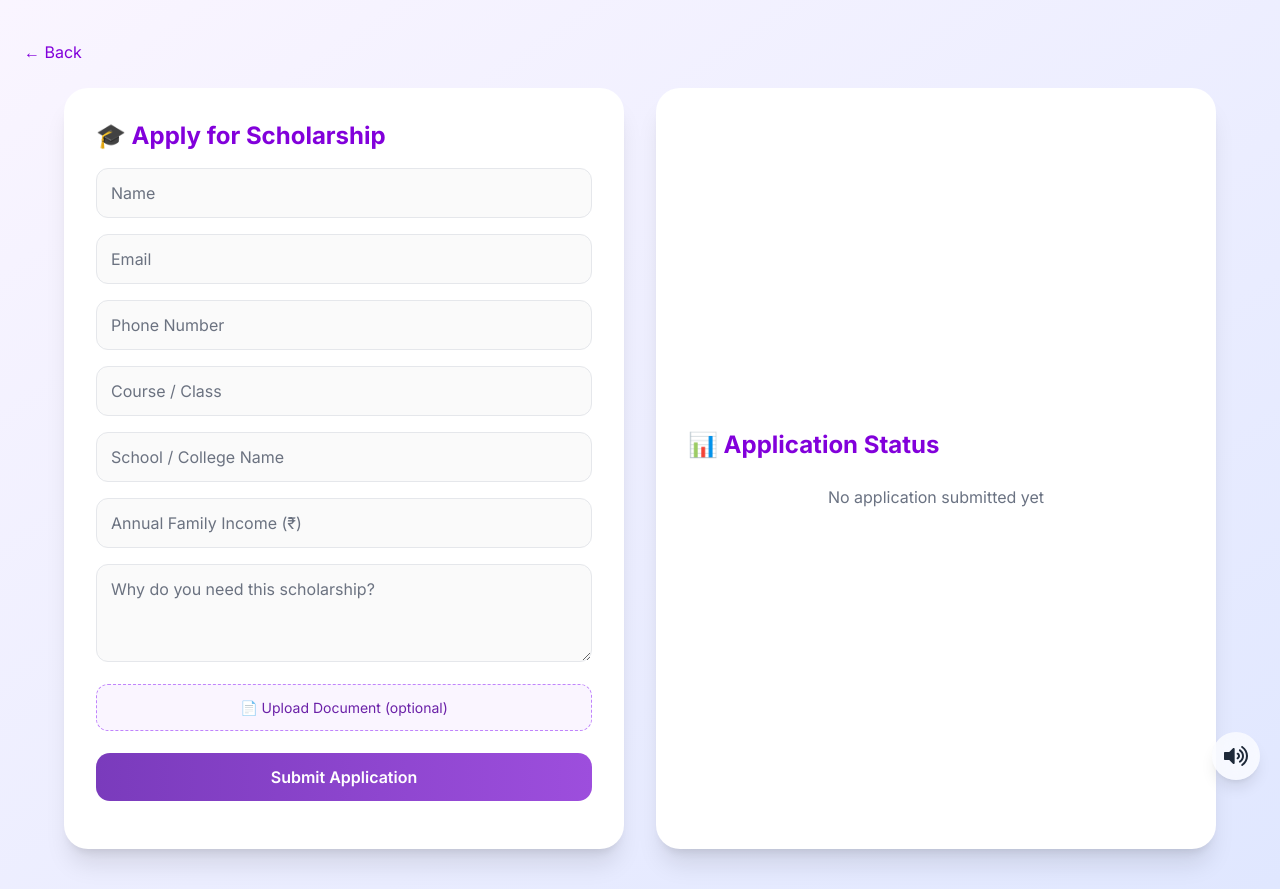
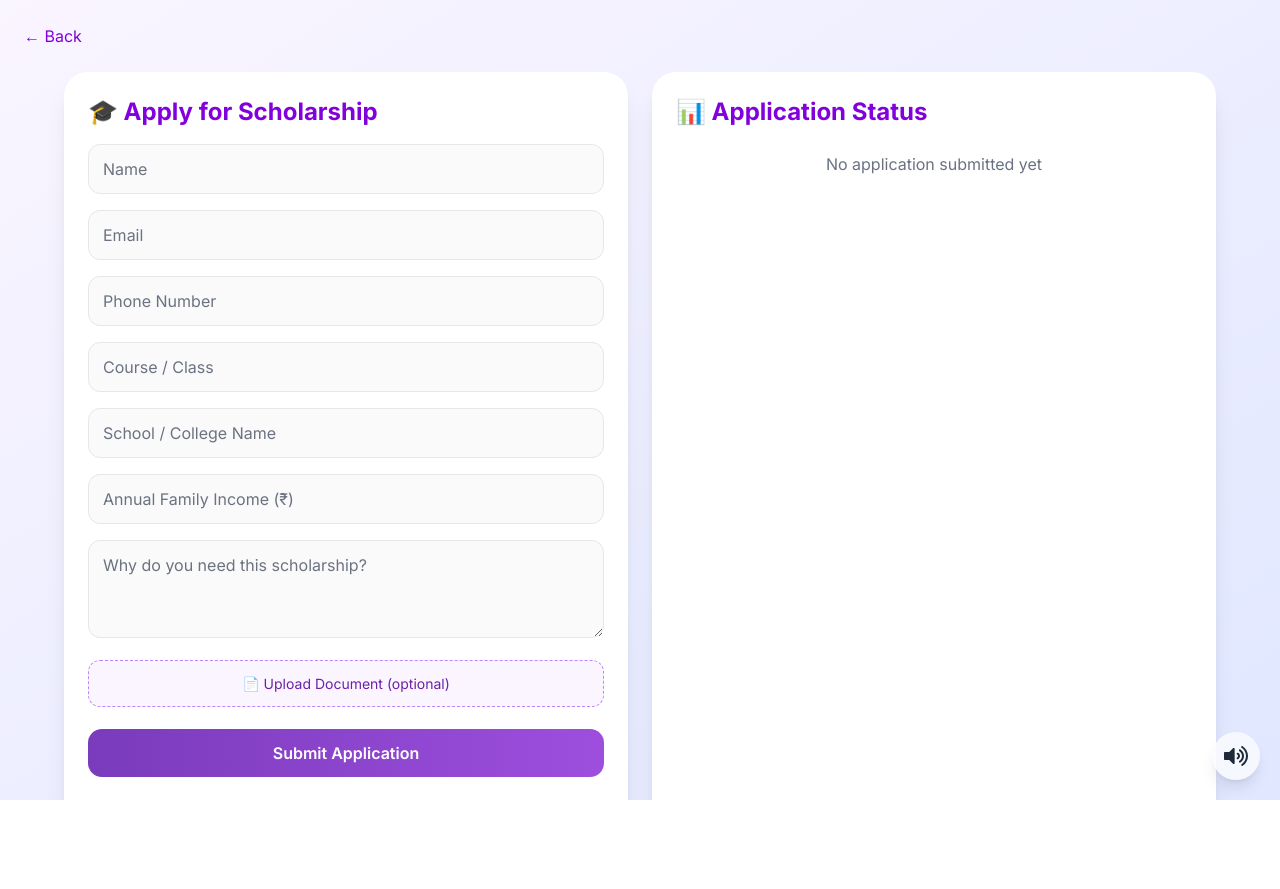
Before and after one commit to PathakAnshika/ShivTempleWebsite, a Next.js app: page /scholarship/apply in a window 1280 px wide. After the commit the page ends 800 px from the top, so only its background shows below. Built offline with nearby package versions, Linux system fonts and the light colour scheme.

Commit message:
Upgrade Next.js to fix security vulnerability

```diff
--- a/app/scholarship/apply/page.jsx
+++ b/app/scholarship/apply/page.jsx
@@ -43,7 +43,7 @@ export default function ApplyPage() {
   };
 
   return (
-    <section className="min-h-screen bg-gradient-to-br from-purple-50 to-indigo-100 px-6 py-10">
+   <section className="h-screen overflow-hidden bg-gradient-to-br from-purple-50 to-indigo-100 px-6 py-6">
 
       {/* BACK BUTTON */}
       <button
@@ -53,10 +53,10 @@ export default function ApplyPage() {
         ← Back
       </button>
 
-      <div className="max-w-6xl mx-auto grid md:grid-cols-2 gap-8">
+   <div className="max-w-6xl mx-auto grid md:grid-cols-2 gap-6 h-full">
 
         {/* ================= LEFT: FORM ================= */}
-        <div className="bg-white rounded-3xl shadow-xl p-6 md:p-8">
+      <div className="bg-white rounded-3xl shadow-xl p-6 h-full overflow-hidden">
           <h2 className="text-2xl font-bold text-purple-700 mb-4">
             🎓 Apply for Scholarship
           </h2>
@@ -65,7 +65,7 @@ export default function ApplyPage() {
         </div>
 
         {/* ================= RIGHT: STATUS ================= */}
-        <div className="bg-white rounded-3xl shadow-xl p-6 md:p-8 flex flex-col justify-center">
+       <div className="bg-white rounded-3xl shadow-xl p-6 h-full overflow-hidden">
 
           <h2 className="text-2xl font-bold text-purple-700 mb-6">
             📊 Application Status
```
